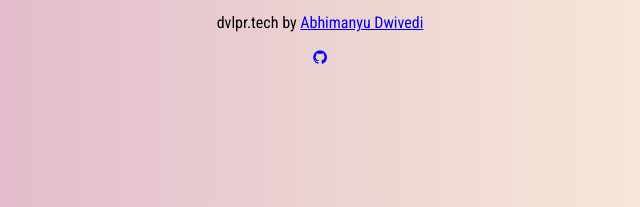
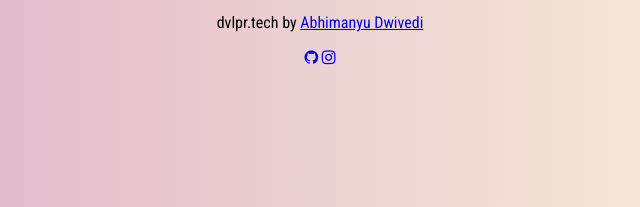
Before and after one commit to dwivediabhimanyu/Personal-Website, a plain HTML site: page index.html in a window 1280 px wide. Shown: the part 590-797 px from the top of the page, 320-960 px from the left. Drawn offline with Linux system fonts and the light colour scheme.

Commit message:
Instagram

```diff
--- a/index.html
+++ b/index.html
@@ -24,6 +24,7 @@
       <h2 class="title">Comming Soon</h2>
       <p>dvlpr.tech by <a href="https://github.com/dwivediabhimanyu">Abhimanyu Dwivedi</a> </p>
       <a href="https://github.com/dwivediabhimanyu"><i class="fa fa-github" aria-hidden="true"></i></a>
+      <a href="https://instagram.com/dvlprabhi"><i class="fa fa-instagram" aria-hidden="true"></i></a>
     </div>
   </div>
 </div>
```
